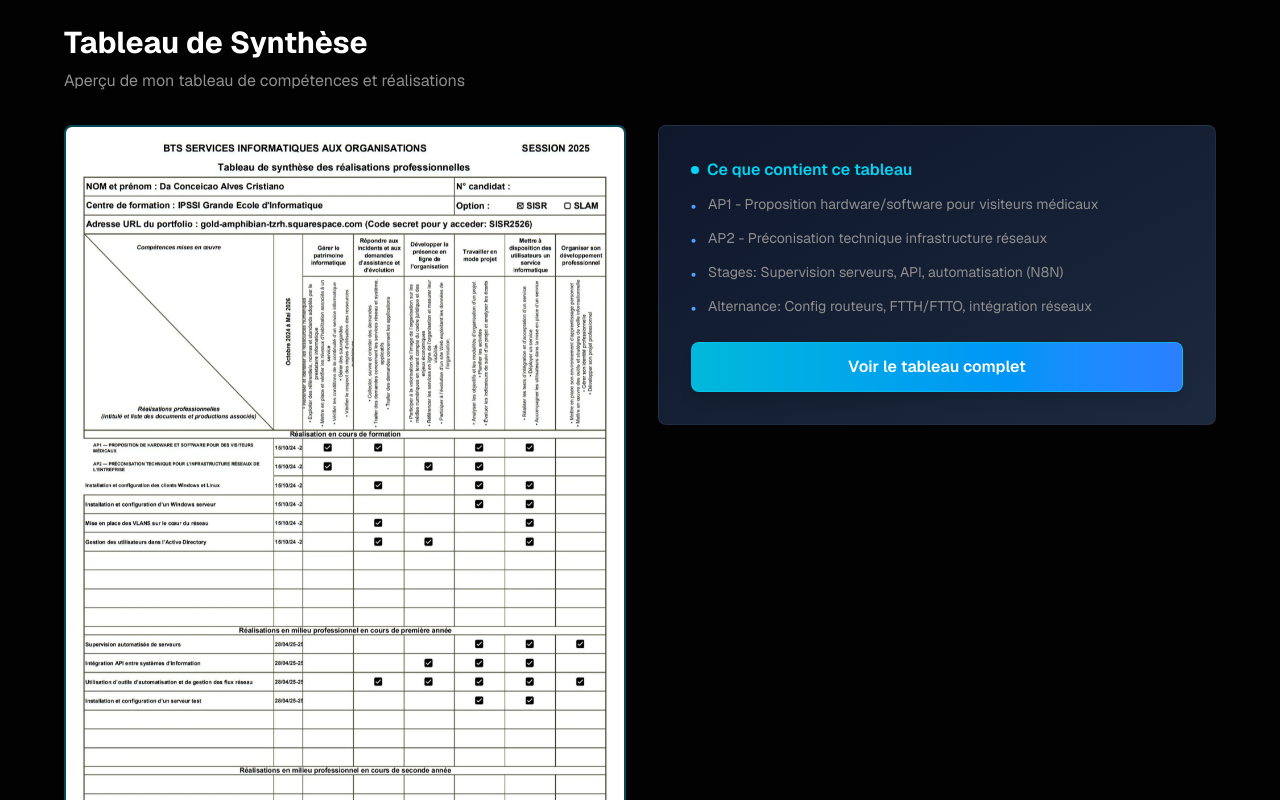
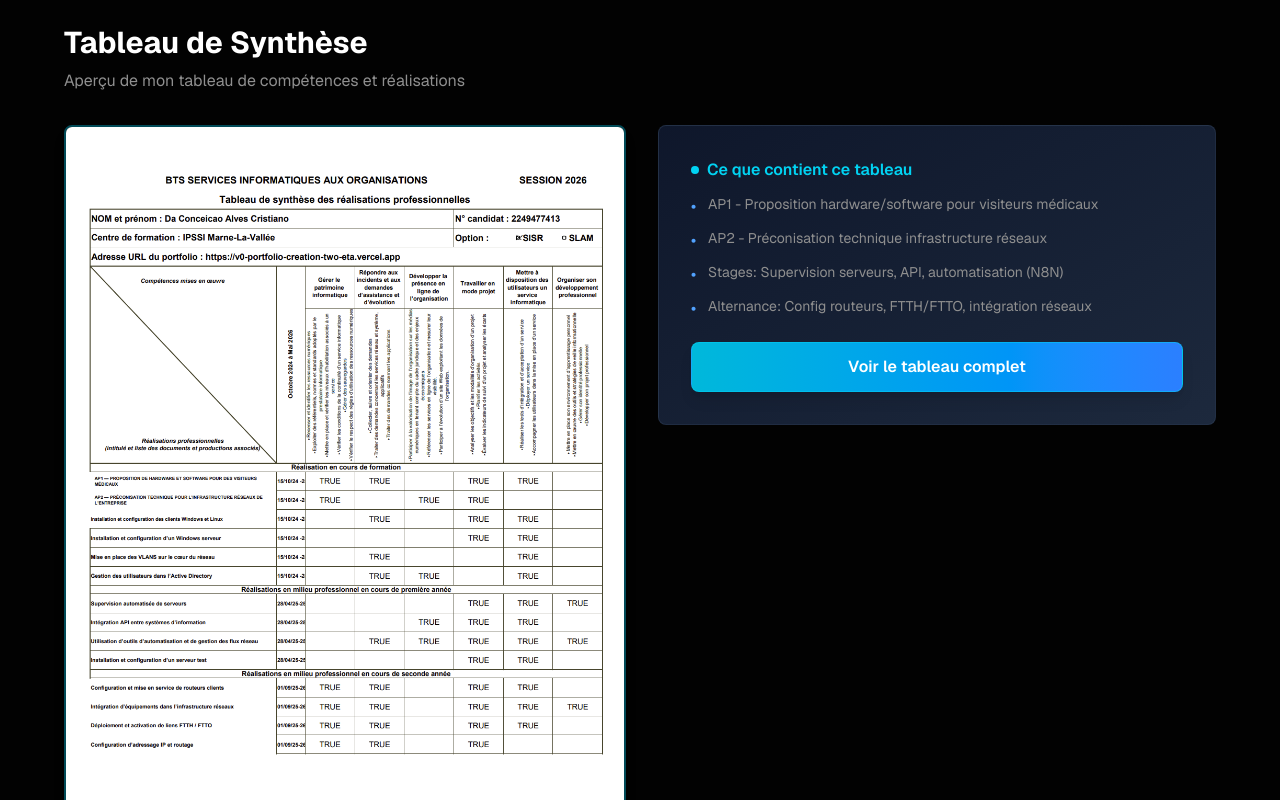
Before and after one commit to Arg0naute07/v0-portfolio-creation, a Next.js app: page /projects in a window 1280 px wide. Shown: the part 1540-2340 px from the top of the page. Built offline with nearby package versions, Linux system fonts and the light colour scheme.

Commit message:
feat: update component with new synthesis table image
Save new image and update component for improved display.

```diff
--- a/components/synthesis-table.tsx
+++ b/components/synthesis-table.tsx
@@ -20,7 +20,7 @@ export function SynthesisTable() {
             className="flex-1 block group relative overflow-hidden rounded-lg border-2 border-cyan-500/40 hover:border-cyan-400 transition-all duration-300 shadow-lg hover:shadow-cyan-500/30"
           >
             <Image
-              src="/images/image.png"
+              src="/images/tableau-synthese.png"
               alt="Tableau de Synthèse BTS SIO - Cristiano Da Conceicao"
               width={500}
               height={700}
```
Also changed, not shown: public/images/tableau-synthese.png (added).
